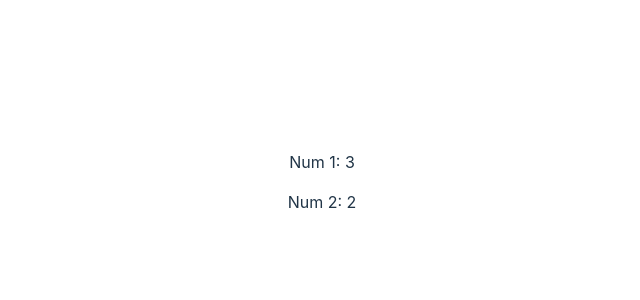
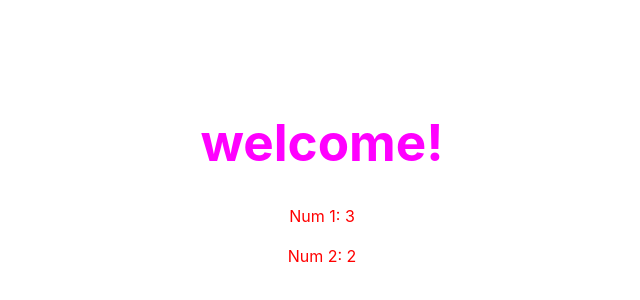
Before and after one commit to Shessire/Web-Dev-Practice, a React (Vite) app in the folder react-practice/: page / in a window 1280 px wide. Shown: the part 218-518 px from the top of the page, without its empty margins (318-958 px from the left). Built offline with nearby package versions, Linux system fonts and the light colour scheme.

Commit message:
Adding Dynamic Component Styles

```diff
--- a/react-practice/src/App.jsx
+++ b/react-practice/src/App.jsx
@@ -3,11 +3,13 @@ import Greeter from './Greeter'
 import Die2 from './Die2'
 import ListPicker from './ListPicker'
 import DoubleDice from './DoubleDice'
+import Heading from './heading'
 
 function App() {
 
   return (
     <>
+      <Heading color="magenta" text="welcome!"/>
       {/* <Greeter person="Bill"/>
       <Die2 numSides={20}/>
       <Die2/>
--- a/react-practice/src/DoubleDice.jsx
+++ b/react-practice/src/DoubleDice.jsx
@@ -1,12 +1,15 @@
 export default function DoubleDice () {
     const num1 = Math.floor(Math.random() * 3) + 1;
     const num2 = Math.floor(Math.random() * 3) + 1;
+    const isWinner = num1 === num2;
+    const styles = { color: isWinner ? "green" : "red"};
+
     return (
-        <>
-            {num1 === num2 && <h2>You win</h2>}
+        <div className="DoubleDice" style={styles}>
+            {isWinner && <h2>You win</h2>}
             <p>Num 1: {num1}</p>
             <p>Num 2: {num2}</p>
-        </>
+        </div>
     )
 }
 
--- /dev/null
+++ b/react-practice/src/Heading.jsx
@@ -0,0 +1,9 @@
+function Heading ({ color = "olive", text}) {
+    return (
+        <>
+            <h1 style={{ color: color }}>{text}</h1>
+        </>
+    )
+}
+
+export default Heading;
```
